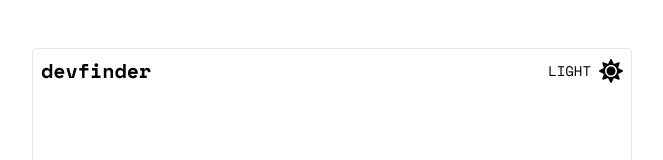
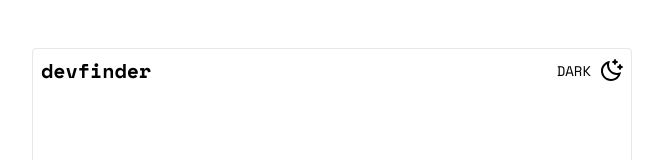
Before and after one commit to developer-mohitsoni/Developers-Hub, a Next.js app: page / in a window 1280 px wide. Shown: the top 160 px of the page, without its empty margins (308-971 px from the left). Built offline with nearby package versions, Linux system fonts and the light colour scheme.

Commit message:
Successfully adding light mode and dark mode functionality in our project

```diff
--- a/package.json
+++ b/package.json
@@ -10,6 +10,7 @@
   },
   "dependencies": {
     "next": "15.0.0",
+    "next-themes": "^0.3.0",
     "react": "19.0.0-rc-65a56d0e-20241020",
     "react-dom": "19.0.0-rc-65a56d0e-20241020",
     "react-icons": "^5.3.0"
--- a/src/app/layout.tsx
+++ b/src/app/layout.tsx
@@ -1,6 +1,7 @@
 import type { Metadata } from "next";
 import { Space_Mono } from "next/font/google";
 import "./globals.css";
+import { ThemeProvider } from "@/components/theme-provider";
 
 const space_mono = Space_Mono({ subsets: ["latin"], weight: ["400", "700"] });
 
@@ -16,7 +17,9 @@ export default function RootLayout({
 }>) {
   return (
     <html lang="en">
-      <body className={`${space_mono.className} antialiased`}>{children}</body>
+      <body className={`${space_mono.className} antialiased`}>
+        <ThemeProvider attribute="class">{children}</ThemeProvider>
+      </body>
     </html>
   );
 }
--- a/src/app/page.tsx
+++ b/src/app/page.tsx
@@ -2,7 +2,7 @@ import DarkAndLightBtn from "@/components/DarkAndLightBtn";
 
 export default function Home() {
   return (
-    <div className="flex min-h-screen w-full bg-sone-100 p-1.5 sm:p-4 pt-10 sm:pt-12 transition-all">
+    <div className="flex min-h-screen w-full bg-sone-100 p-1.5 sm:p-4 pt-10 sm:pt-12 transition-all dark:bg-slate-900">
       {/* container */}
       <div className="border mx-auto flex w-full max-w-[600px] flex-col gap-8 rounded p-2">
         <section className="flex justify-between gap-3">
--- a/src/components/DarkAndLightBtn.tsx
+++ b/src/components/DarkAndLightBtn.tsx
@@ -1,12 +1,24 @@
+"use client";
+
+import { useTheme } from "next-themes";
 import { FaSun } from "react-icons/fa";
+import { RiMoonClearLine } from "react-icons/ri";
 
 type Props = {};
 
 const DarkAndLightBtn = (props: Props) => {
+  const { resolvedTheme, setTheme } = useTheme();
+
+  const toggleDark = () => {
+    if (resolvedTheme === "light") setTheme("dark");
+    else setTheme("light");
+  };
   return (
     <div className="flex items-center gap-2">
-      <p className="text-sm">LIGHT</p>
-      <FaSun className="text-2xl" />
+      <p className="text-sm">{resolvedTheme === "light" ? "DARK" : "LIGHT"}</p>
+      <button className="text-2xl" onClick={() => toggleDark()}>
+        {resolvedTheme === "light" ? <RiMoonClearLine /> : <FaSun />}
+      </button>
     </div>
   );
 };
--- /dev/null
+++ b/src/components/theme-provider.tsx
@@ -0,0 +1,9 @@
+"use client";
+
+import * as React from "react";
+import { ThemeProvider as NextThemesProvider } from "next-themes";
+import { type ThemeProviderProps } from "next-themes/dist/types";
+
+export function ThemeProvider({ children, ...props }: ThemeProviderProps) {
+  return <NextThemesProvider {...props}>{children}</NextThemesProvider>;
+}
--- a/tailwind.config.ts
+++ b/tailwind.config.ts
@@ -1,6 +1,7 @@
 import type { Config } from "tailwindcss";
 
 const config: Config = {
+  darkMode: "class",
   content: [
     "./src/pages/**/*.{js,ts,jsx,tsx,mdx}",
     "./src/components/**/*.{js,ts,jsx,tsx,mdx}",
```
Also changed, not shown: 1 other file (tests, documents, lock files or other folders).
